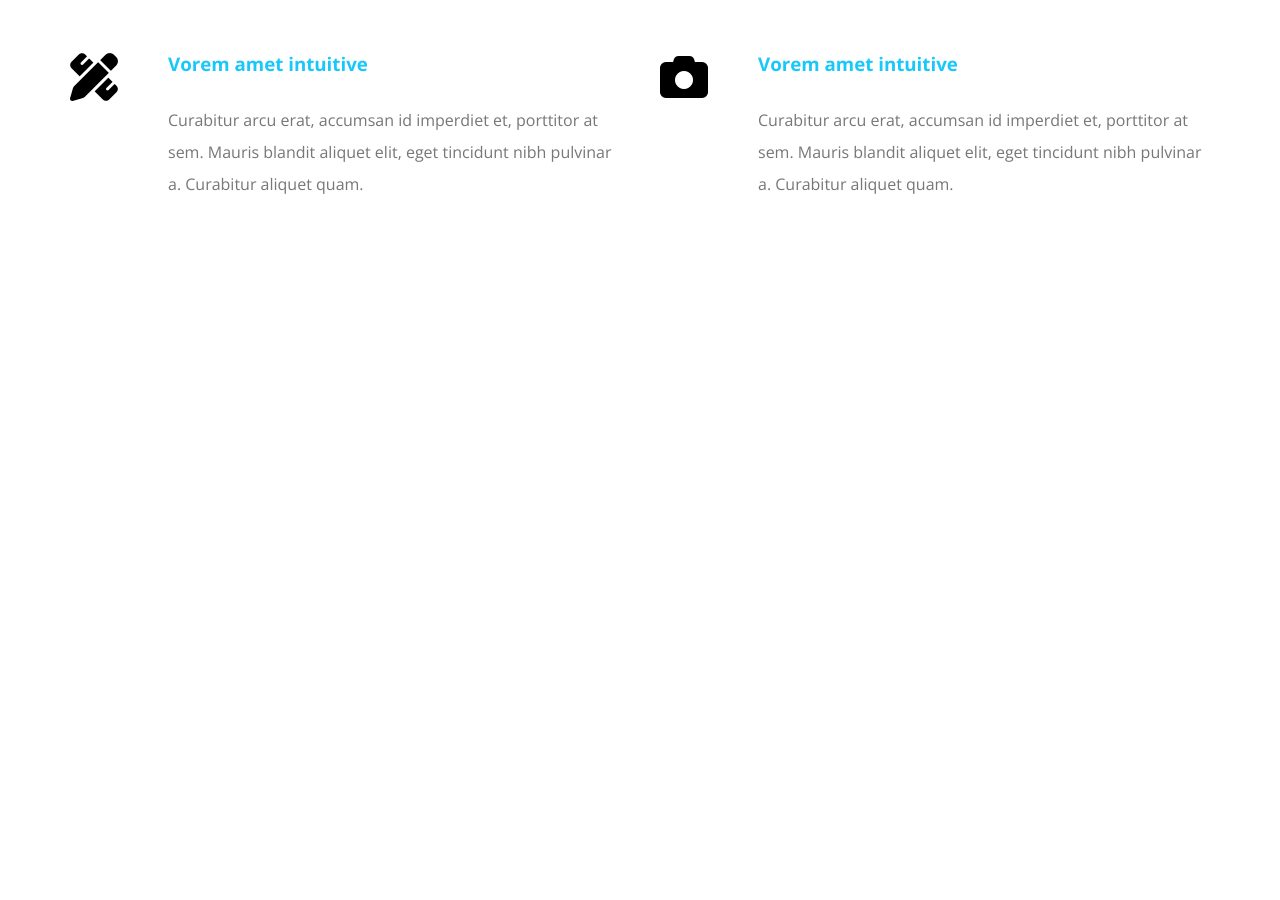
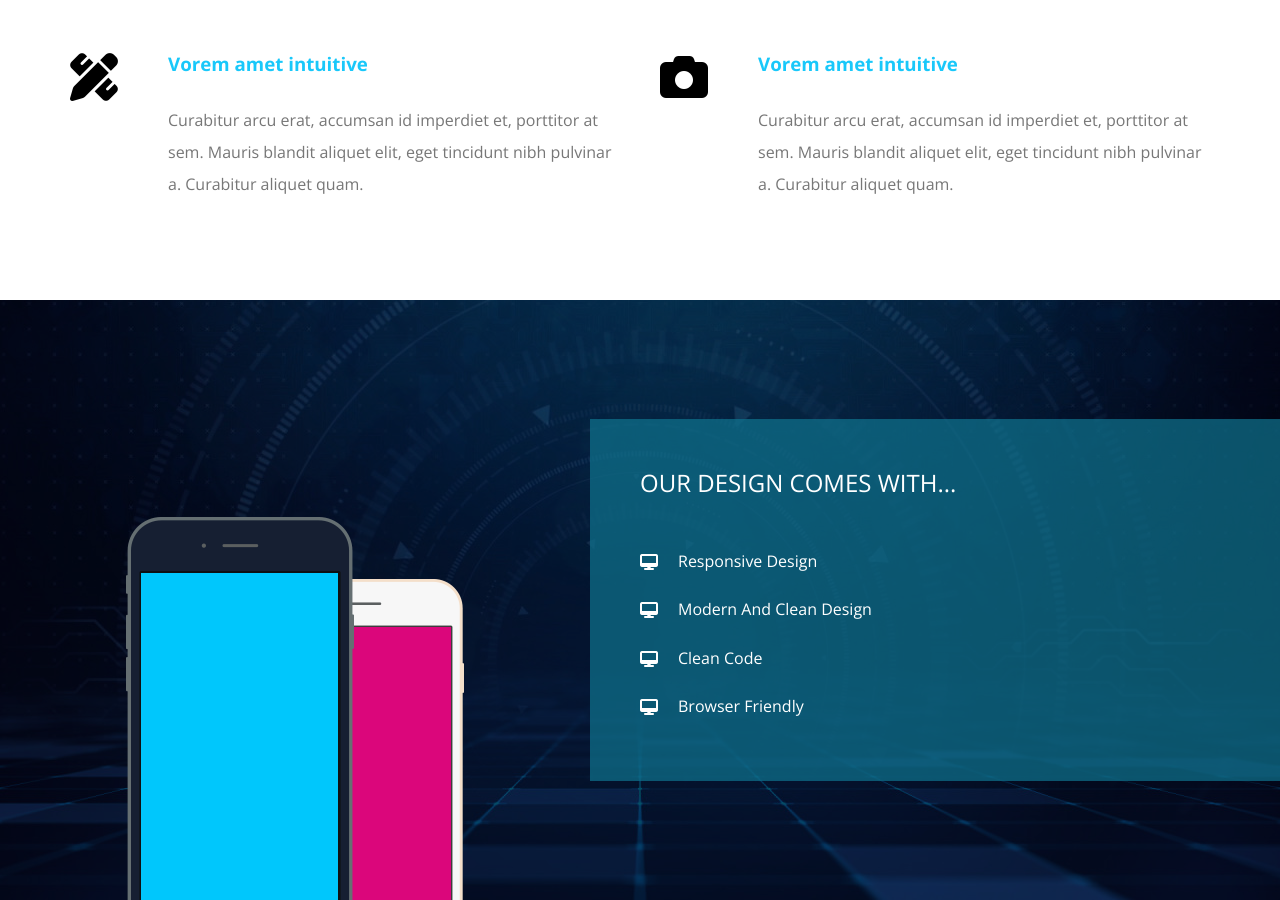
Before and after one commit to rezk308/template-two, a plain HTML site: page index.html in a window 1280 px wide. Shown: the part 1335-2235 px from the top of the page. Before the commit the page ends 1635 px from the top, so only its background shows below. Drawn offline with nearby package versions, Linux system fonts and the light colour scheme.

Commit message:
creating design section

```diff
--- a/css/kasper.css
+++ b/css/kasper.css
@@ -304,3 +304,64 @@ header nav .form i {
   color: #777;
 }
 /* End Services */
+/* Start Design */
+.design {
+  padding-top: var(--section-padding);
+  padding-bottom: var(--section-padding);
+  height: 600px;
+  position: relative;
+  background-image: url("../images/design-features.jpg");
+  background-size: cover;
+  display: flex;
+  align-items: center;
+  overflow: hidden;
+}
+.design::before {
+  content: "";
+  position: absolute;
+  left: 0;
+  top: 0;
+  width: 100%;
+  height: 100%;
+  background-color: rgb(0 0 0 / 60%);
+}
+.design .image,
+.design .text {
+  position: relative;
+  z-index: 2;
+  flex: 1;
+}
+.design .image {
+  text-align: center;
+}
+@media (max-width: 767px) {
+  .design .image {
+    display: none;
+  }
+}
+.design .image img {
+  position: relative;
+  bottom: -150px;
+}
+.design .text {
+  color: white;
+  padding: 50px;
+  background-color: var(--transparent-color);
+}
+.design .text h2 {
+  font-weight: normal;
+  text-transform: uppercase;
+  margin-bottom: 40px;
+}
+.design .text ul li {
+  padding: 15px 0;
+}
+.design .text ul li::before {
+  font-family: "Font Awesome 5 Free";
+  content: "\f108";
+  font-weight: 900;
+  margin-right: 20px;
+  position: relative;
+  top: 1px;
+}
+/* End Design */
--- a/index.html
+++ b/index.html
@@ -120,5 +120,21 @@
       </div>
     </div>
     <!-- End Services -->
+    <!-- Start Design -->
+    <div class="design">
+      <div class="image">
+        <img src="images/mobile.png" alt="Mobile" />
+      </div>
+      <div class="text">
+        <h2>Our Design Comes With...</h2>
+        <ul>
+          <li>Responsive Design</li>
+          <li>Modern And Clean Design</li>
+          <li>Clean Code</li>
+          <li>Browser Friendly</li>
+        </ul>
+      </div>
+    </div>
+    <!-- End Design -->
   </body>
 </html>
```
